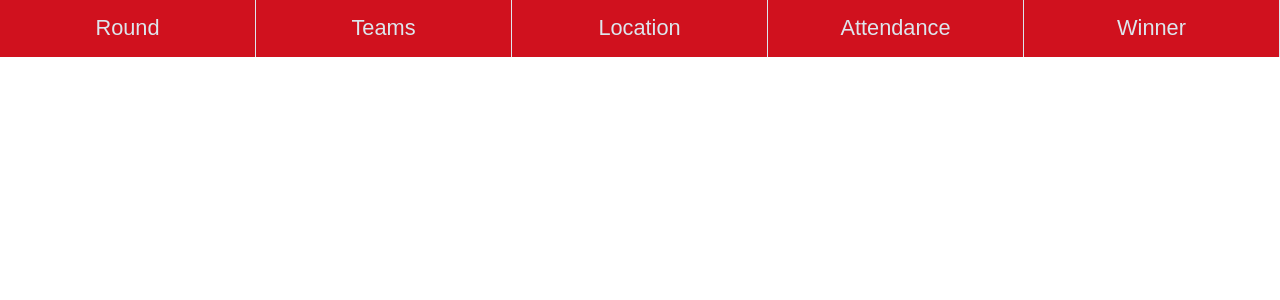
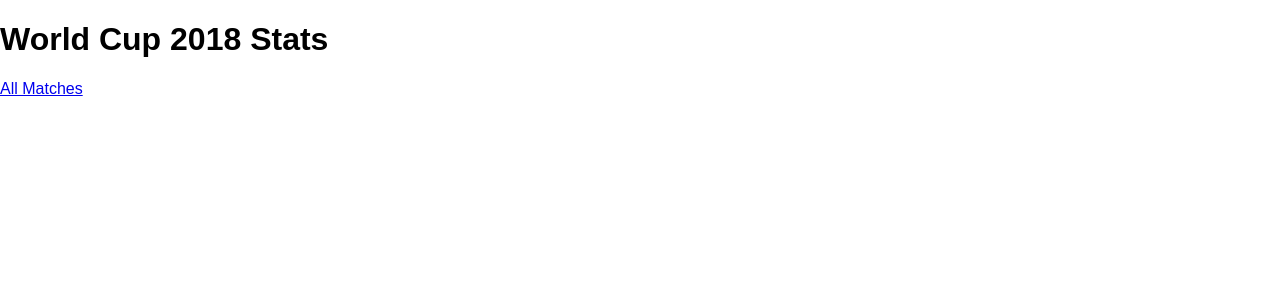
Before and after one commit to alistairkane92/world_cup_db, a React (Create React App) app in the folder client/: page / in a window 1280 px wide. Shown: the top 300 px of the page. Built offline with nearby package versions, Linux system fonts and the light colour scheme; no server answers.

Commit message:
makes separate homepage

```diff
--- a/client/src/App.js
+++ b/client/src/App.js
@@ -1,5 +1,7 @@
 import React, { Component } from 'react';
 import Matches from "./containers/Matches";
+import Home from "./containers/Home";
+
 import "./index.css"
 import { BrowserRouter as Router, Route } from "react-router-dom";
 
@@ -12,7 +14,8 @@ class App extends Component {
     return (
       <Router>
         <React.Fragment>
-          <Route exact path="/" component={Matches} className="homeRoute"/>
+          <Route exact path="/" component={Home} className="homeRoute"/>
+          <Route exact path="/matches" component={Matches} className="matches"/>
         </React.Fragment>
       </Router>
     )
--- /dev/null
+++ b/client/src/containers/Home.js
@@ -0,0 +1,12 @@
+import React, { Component } from 'react';
+
+const Home = () => {
+  return(
+    <div>
+      <h1>World Cup 2018 Stats</h1>
+        <a href="/matches">All Matches</a>
+    </div>
+  )
+}
+
+export default Home;
```
